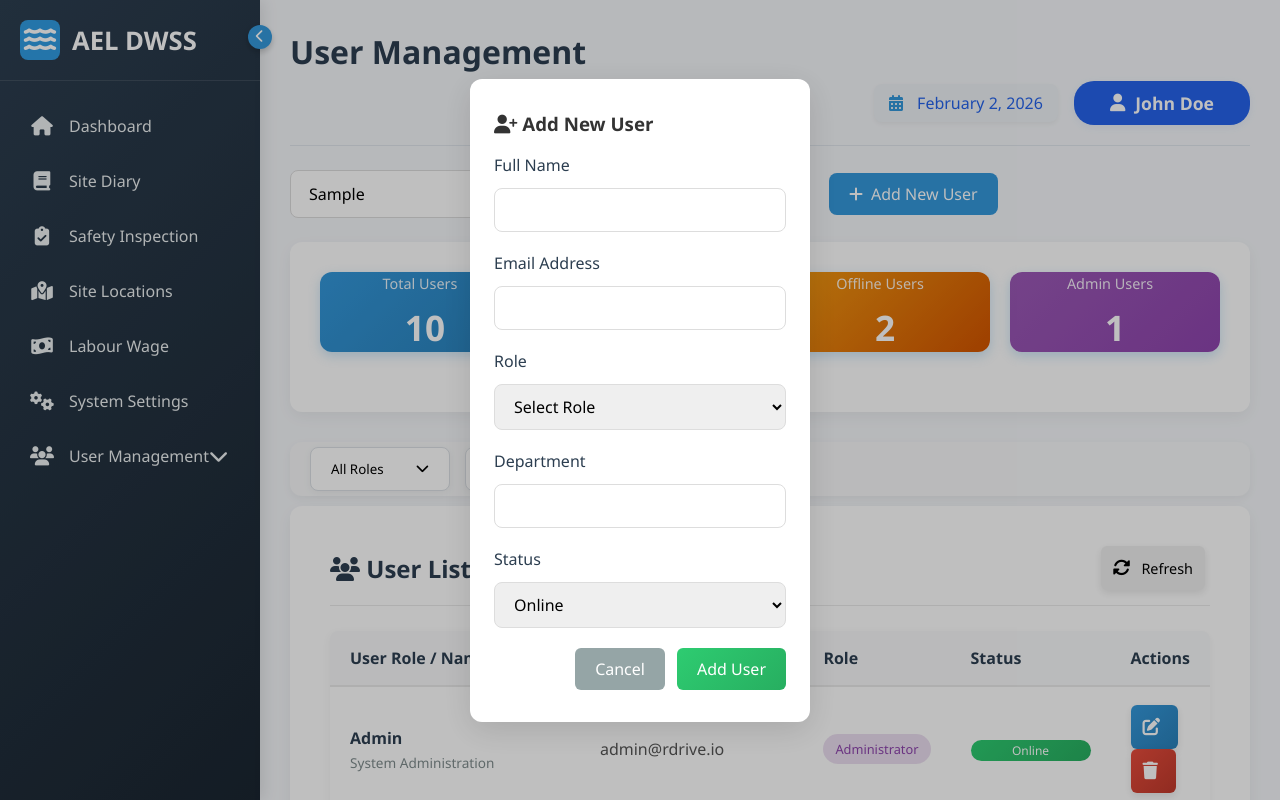
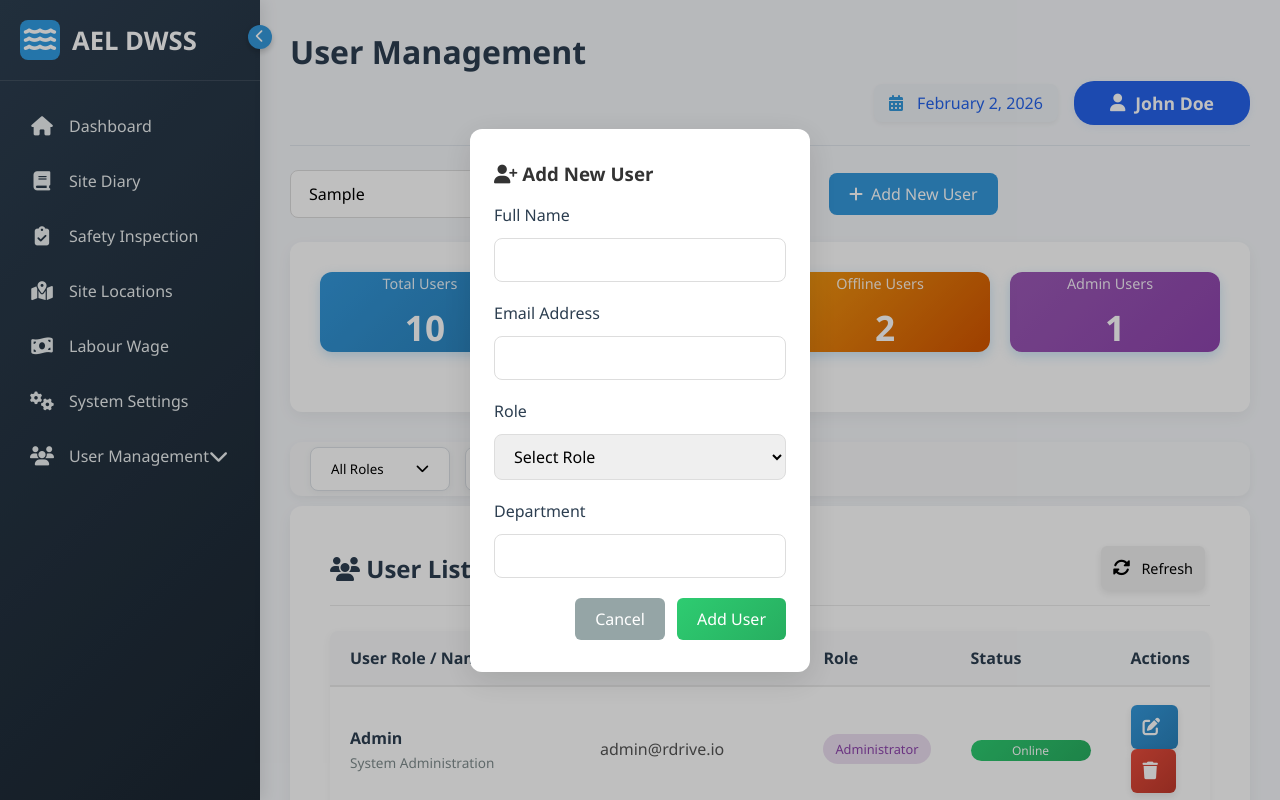
Before and after one commit to chanchai2333/Work, a plain HTML site: page usermanagement.html in a window 1280 px wide. Both pictures are taken after typing "Sample" into the empty fields and a click on the button "Add New User". Shown: the top 800 px of the page. Drawn offline with nearby package versions, Linux system fonts and the light colour scheme.

```diff
--- a/usermanagement.html
+++ b/usermanagement.html
@@ -253,6 +253,7 @@
         </div>
     </div>
 
+
     <!-- 添加用户模态框 -->
     <div id="add-user-modal" class="modal" style="display: none;">
     <div class="modal-content">
@@ -281,13 +282,13 @@
                 <label for="input-user-department" data-i18n="department">Department</label>
                 <input type="text" id="input-user-department">
             </div>
-            <div class="form-group">
-                <label for="input-user-status" data-i18n="status">Status</label>
-                <select id="input-user-status" required>
-                    <option value="online" data-i18n="status.online">Online</option> <!-- 改为 online -->
-                    <option value="offline" data-i18n="status.offline">Offline</option> <!-- 改为 offline -->
-                </select>
-            </div>
+            <!--<div class="form-group">-->
+            <!--    <label for="input-user-status" data-i18n="status">Status</label>-->
+            <!--    <select id="input-user-status" required>-->
+            <!--        <option value="online" data-i18n="status.online">Online</option>--> <!-- 改为 online -->
+            <!--        <option value="offline" data-i18n="status.offline">Offline</option>--> <!-- 改为 offline -->
+            <!--    </select>-->
+            <!--</div>-->
             <div class="modal-actions">
                 <button type="button" class="btn btn-secondary" id="cancel-add-user" data-i18n="cancel">Cancel</button>
                 <button type="submit" class="btn" data-i18n="add.user">Add User</button>
@@ -296,6 +297,9 @@
     </div>
 </div>
 
+        </div> <!-- 关闭 user-management-page -->
+        </div> <!-- 关闭 main-content -->
+        </div> <!-- 关闭可能存在的其他容器 -->
 <footer>
     <div class="footer-content">
         <p data-i18n="copyright">&copy; 2025 AEL DWSS System. All rights reserved.</p>
```
